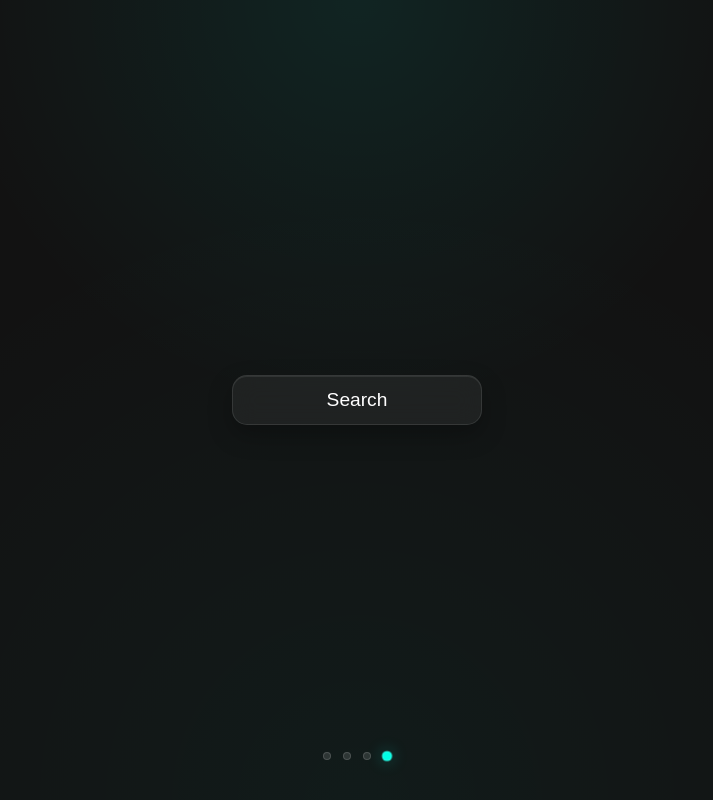
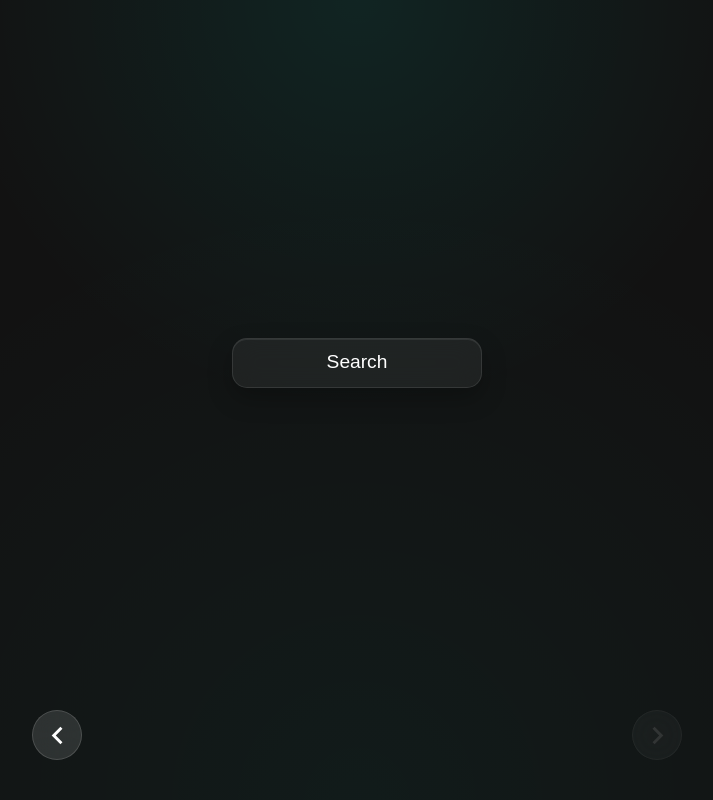
Before and after one commit to sandropx/random-streaming-picker, a React (Vite) app: page /search in a window 1280 px wide. Shown: the whole page, without its empty margins (283-996 px from the left). Built offline with nearby package versions, Linux system fonts and the light colour scheme; a web font is replaced by a local one.

Commit message:
new button nav

```diff
--- a/src/components/Card.jsx
+++ b/src/components/Card.jsx
@@ -51,6 +51,11 @@ function Card({ result, onSeen }) {
     ...result.genre_names.filter((genre) => !selectedGenres.includes(genre)),
   ].slice(0, 3);
 
+  const matchingSource = filters.platforms
+    .map((id) => result.sources?.find((source) => source.source_id === id))
+    .find(Boolean);
+
+  console.log(result.sources);
   return (
     <>
       <div className="card">
@@ -78,7 +83,7 @@ function Card({ result, onSeen }) {
           <p className="plot-overview">{result.plot_overview}</p>
           <div className="tags">
             <span className="genres">{displayGenres.join(" • ")}</span>
-            <span className="platform">{result.sources?.[0]?.name}</span>
+            <span className="platform">{matchingSource?.name}</span>
           </div>
         </div>
       </div>
--- a/src/components/Nav.jsx
+++ b/src/components/Nav.jsx
@@ -1,9 +1,33 @@
-import UseNavigation from "../hooks/UseNavigation";
+import { useNavigate, useLocation } from "react-router";
+import ChevronRightIcon from "@mui/icons-material/ChevronRight";
+import ChevronLeftIcon from "@mui/icons-material/ChevronLeft";
 
 function Nav() {
-  const { goNext, goPrev, isFirst, isLast } = UseNavigation();
+  const navigate = useNavigate();
+  const location = useLocation();
 
-  return <div className="btn-next"></div>;
+  const pages = ["/", "/preference", "/category", "/search"];
+
+  const currentIndex = pages.indexOf(location.pathname);
+
+  const previousPage = currentIndex > 0 ? pages[currentIndex - 1] : null;
+
+  const nextPage =
+    currentIndex < pages.length - 1 ? pages[currentIndex + 1] : null;
+
+  return (
+    <div className="content-nav">
+      <div className="nav-arrows">
+        <button disabled={!previousPage} onClick={() => navigate(previousPage)}>
+          <ChevronLeftIcon fontSize="large" />
+        </button>
+
+        <button disabled={!nextPage} onClick={() => navigate(nextPage)}>
+          <ChevronRightIcon fontSize="large" />
+        </button>
+      </div>
+    </div>
+  );
 }
 
 export default Nav;
--- a/src/index.css
+++ b/src/index.css
@@ -76,8 +76,10 @@ h4 {
    ============================================================ */
 
 .content {
-  min-height: 100vh;
+  min-height: 100dvh;
   padding: 40px;
+  display: flex;
+  flex-direction: column;
 }
 
 .content-result {
@@ -99,6 +101,12 @@ h4 {
   align-content: center;
 }
 
+.box {
+  flex: 1;
+  align-content: center;
+  margin: 0 auto;
+}
+
 /* ============================================================
    NAVIGATION / PAGINATION
    ============================================================ */
@@ -115,13 +123,6 @@ h4 {
   font-size: 3rem;
   font-weight: 600;
   cursor: pointer;
-}
-
-.content-dot {
-  position: fixed;
-  bottom: 40px;
-  right: 0;
-  left: 0;
 }
 
 .pagination-dots {
@@ -145,6 +146,39 @@ h4 {
   box-shadow: 0 0 12px rgba(1, 255, 229, 0.35);
 }
 
+.content-nav {
+  margin-top: auto;
+}
+
+.nav-arrows {
+  display: flex;
+  justify-content: space-around;
+  margin-top: 25px;
+}
+
+.nav-arrows button {
+  width: 50px;
+  height: 50px;
+  border-radius: 50%;
+  background: rgba(255, 255, 255, 0.12);
+  border: 1px solid rgba(255, 255, 255, 0.15);
+  -webkit-backdrop-filter: blur(12px);
+  backdrop-filter: blur(12px);
+  color: white;
+  cursor: pointer;
+  transition: all 0.2s ease;
+}
+
+.nav-arrows button:hover:not(:disabled) {
+  transform: translateY(-2px);
+}
+
+.nav-arrows button:disabled {
+  opacity: 0.3;
+  cursor: default;
+  color: grey;
+}
+
 /* ============================================================
    FORMULAIRE — INPUTS
    ============================================================ */
@@ -153,6 +187,7 @@ h4 {
   display: flex;
   flex-direction: column;
   padding-top: 20px;
+  flex: 1;
 }
 
 .cat-input > label {
--- a/src/pages/Category.jsx
+++ b/src/pages/Category.jsx
@@ -1,7 +1,9 @@
 import { useFilters } from "../context/FilterContext";
+
 import genres from "../data/genres";
 import UseNavigation from "../hooks/UseNavigation";
-import PaginationDots from "../components/PaginationDots";
+
+import Nav from "../components/Nav";
 
 function Category() {
   const { handlers } = UseNavigation();
@@ -40,7 +42,7 @@ function Category() {
               </label>
             ))}
           </div>
-          <PaginationDots />
+          <Nav />
         </div>
       </div>
     </>
--- a/src/pages/Platforms.jsx
+++ b/src/pages/Platforms.jsx
@@ -1,7 +1,9 @@
 import { useFilters } from "../context/FilterContext";
+
 import sources from "../data/sources";
+
+import Nav from "../components/Nav";
 import UseNavigation from "../hooks/UseNavigation";
-import PaginationDots from "../components/PaginationDots";
 
 function Platforms() {
   const { handlers } = UseNavigation();
@@ -50,7 +52,7 @@ function Platforms() {
               </label>
             ))}
           </div>
-          <PaginationDots />
+          <Nav />
         </div>
       </div>
     </>
--- a/src/pages/Preference.jsx
+++ b/src/pages/Preference.jsx
@@ -1,7 +1,8 @@
 import { useFilters } from "../context/FilterContext";
 
-import PaginationDots from "../components/PaginationDots";
 import UseNavigation from "../hooks/UseNavigation";
+
+import Nav from "../components/Nav";
 
 function Preference() {
   const { handlers } = UseNavigation();
@@ -45,7 +46,7 @@ function Preference() {
               </label>
             ))}
           </div>
-          <PaginationDots />
+          <Nav />
         </div>
       </div>
     </>
--- a/src/pages/Search.jsx
+++ b/src/pages/Search.jsx
@@ -4,7 +4,7 @@ import { useNavigate, useLocation } from "react-router";
 
 import Swal from "sweetalert2";
 import UseNavigation from "../hooks/UseNavigation";
-import PaginationDots from "../components/PaginationDots";
+import Nav from "../components/Nav";
 
 function Search() {
   const { handlers } = UseNavigation();
@@ -42,14 +42,16 @@ function Search() {
 
   return (
     <>
-      <div {...handlers} className="m-0 search-page">
+      <div {...handlers} className="content">
+        <div className="box">
           <button
             onClick={handleClick}
             className={`search-button ${isDisabled ? "disabled" : ""}`}
           >
             Search
           </button>
-        <PaginationDots />
+        </div>
+        <Nav />
       </div>
     </>
   );
--- a/vite.config.js
+++ b/vite.config.js
@@ -7,16 +7,14 @@ export default defineConfig({
     react(),
     VitePWA({
       registerType: "autoUpdate",
-
       manifest: {
         id: "/",
         name: "Random",
-        short_name: "Streaming Picker",
+        short_name: "Random",
         description: "Find your next movie or TV show",
         theme_color: "#0f0f0f",
         background_color: "#010101",
         display: "standalone",
-
         icons: [
           {
             src: "/random-192.png",
```
Lines whose indentation alone changed are shown as unchanged.
